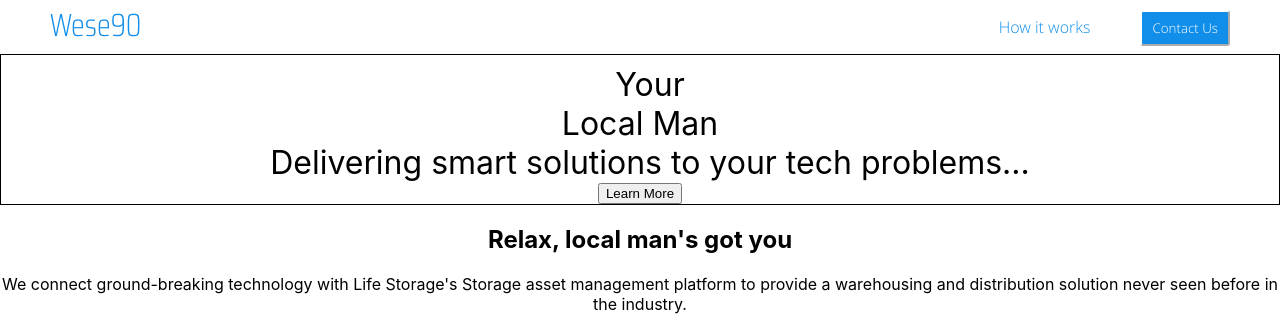
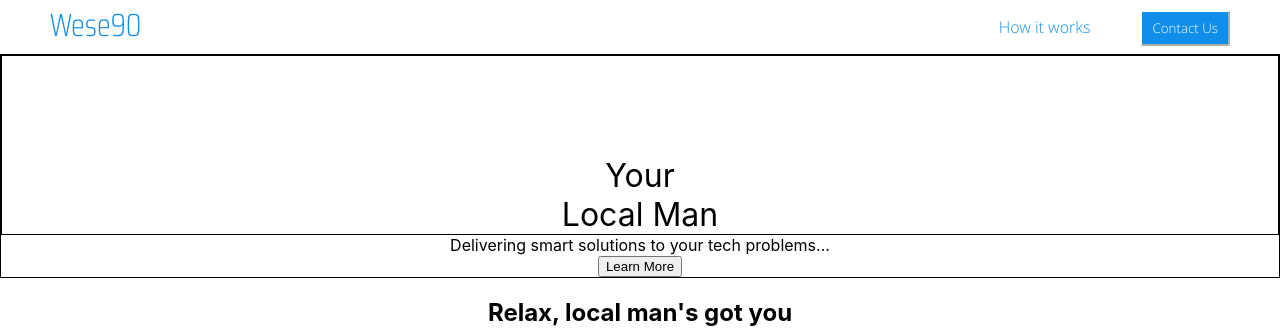
Before and after one commit to TheAstutian/wese90, a React (Create React App) app: page / in a window 1280 px wide. Shown: the top 328 px of the page. Built offline with nearby package versions, Linux system fonts and the light colour scheme; the HTML template or start-up script is replaced by a standard one.

Commit message:
small changes to header component

```diff
--- a/src/components/header/header.component.jsx
+++ b/src/components/header/header.component.jsx
@@ -8,8 +8,8 @@ const Header = () => (
 
       <div>
         <div className="banner-image"/>
-      <div>
-      <span> Your <br /> Local Man</span>
+      <div className='header-title'>
+      <span> Your </span><span> Local Man</span>
       </div>
       <div>
       <span>Delivering smart solutions to your tech problems...</span>
--- a/src/components/header/header.style.scss
+++ b/src/components/header/header.style.scss
@@ -3,11 +3,17 @@
 
 
     .banner-image{
-        margin: 10px;
+
     }
-    span {
-        margin-left: 20px;
-        margin-top: 50px;
-        font-size: 2em;
+    .header-title{
+        border: 1px solid black;
+        padding-top: 100px;
+        span {
+
+          display: block;
+
+
+            font-size: 2em;
+        }
     }
 }
```
